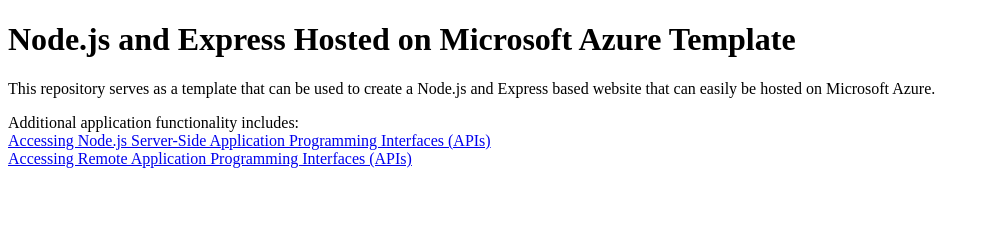
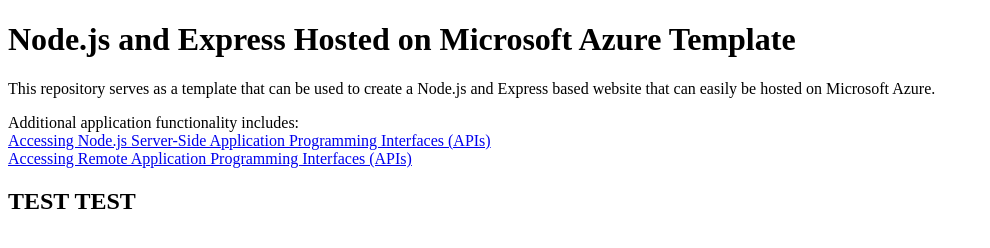
Before and after one commit to jagit2024/Web-Dice-Roller, a website: page static/index.html in a window 1280 px wide. Shown: the whole page, without its empty margins (0-990 px from the left). Drawn offline with Linux system fonts and the light colour scheme.

Commit message:
Updated index.html.

```diff
--- a/package.json
+++ b/package.json
@@ -9,6 +9,6 @@
         "start": "node index.js"
     },
     "dependencies": {
-        "express": "^4.17.3"
+        "express": "^4.21.2"
     }
 }
--- a/static/index.html
+++ b/static/index.html
@@ -12,4 +12,5 @@
 <a href="fetching-from-server.html">Accessing Node.js Server-Side Application Programming Interfaces (APIs)</a><br />
 <a href="fetching-remote-dog-breeds.html">Accessing Remote Application Programming Interfaces (APIs)</a>
 </body>
+<h2> TEST TEST</h2>
 </html>
```
Also changed, not shown: 1 other file.
